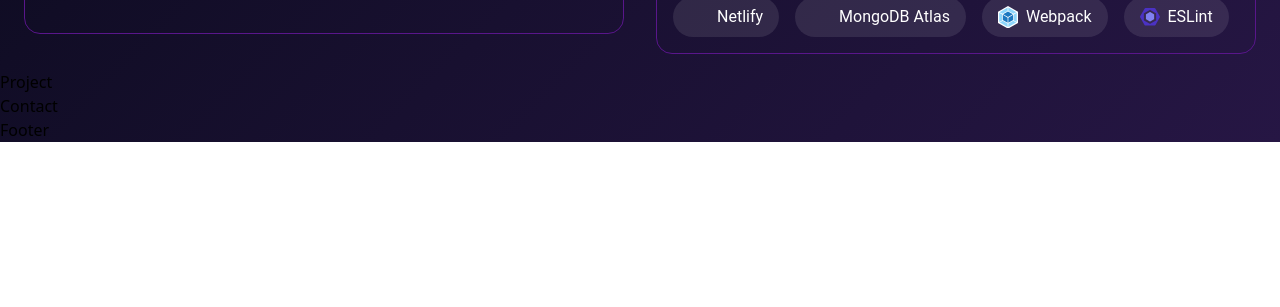
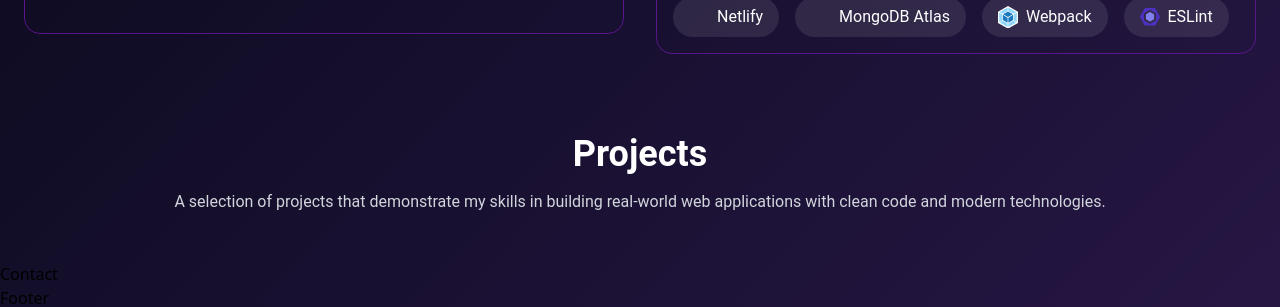
Before and after one commit to SanjayMaity15/portfolio, a React (Vite) app: page / in a window 1280 px wide. Shown: the part 1398-1705 px from the top of the page. Before the commit the page ends 1540 px from the top, so only its background shows below. Built offline with nearby package versions, Linux system fonts and the light colour scheme; some icons are missing.

Commit message:
Project secction started

```diff
--- a/index.html
+++ b/index.html
@@ -2,9 +2,10 @@
 <html lang="en">
   <head>
     <meta charset="UTF-8" />
-    <link rel="icon" type="image/svg+xml" href="/vite.svg" />
+    <link rel="icon" type="image/svg+xml" href="" />
     <meta name="viewport" content="width=device-width, initial-scale=1.0" />
-    <title>portfolio</title>
+    <title>&lt; Sanjay / Maity &gt;</title>
+
   </head>
   <body>
     <div id="root"></div>
--- a/src/page/project/Project.jsx
+++ b/src/page/project/Project.jsx
@@ -2,8 +2,19 @@ import React from 'react'
 
 const Project = () => {
   return (
-    <div>Project</div>
-  )
+		<section>
+			<div className="section-container text-white">
+				<h3 className="text-center mt-12 text-4xl font-bold">
+					Projects
+				</h3>
+				<p className='text-center text-gray-300 mt-4 mb-8'>
+					A selection of projects that
+					demonstrate my skills in building real-world web
+					applications with clean code and modern technologies.
+				</p>
+			</div>
+		</section>
+  );
 }
 
 export default Project
```
